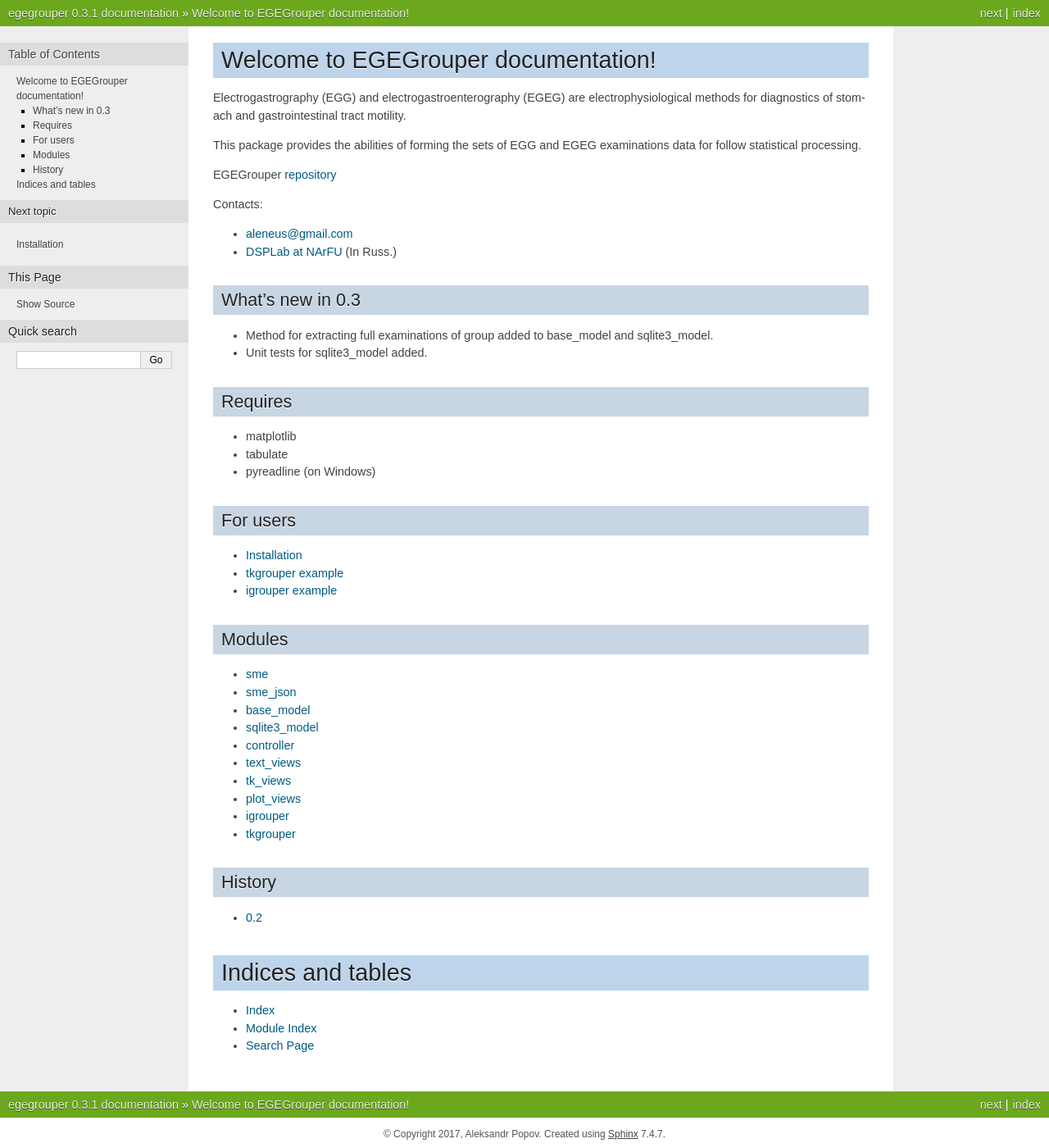
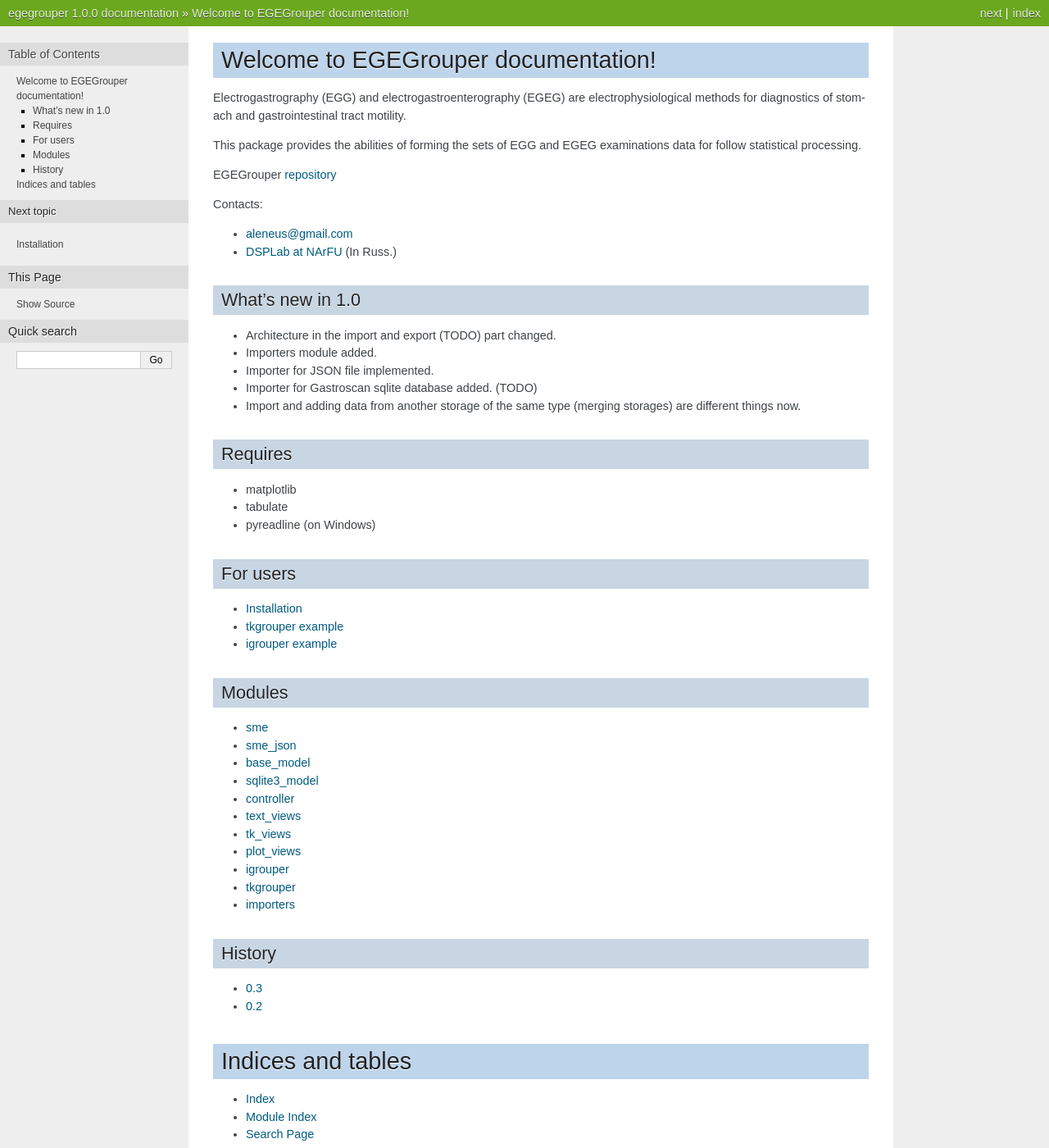
Before and after one commit to aleneus/egegrouper, a Sphinx documentation site: the page built from doc/source/index.rst, in a window 1280 px wide and 1400 px high. Shown: the whole window at 82% size. Built offline with Sphinx 7.4.7, drawn with Linux system fonts in a browser that asks for light colours; some of the changed text lies outside the part shown.

Commit message:
Documentation

```diff
--- a/doc/source/conf.py
+++ b/doc/source/conf.py
@@ -59,9 +59,9 @@ author = 'Aleksandr Popov'
 # built documents.
 #
 # The short X.Y version.
-version = '0.3.1'
+version = '1.0.0'
 # The full version, including alpha/beta/rc tags.
-release = '0.3.1'
+release = '1.0.0'
 
 # The language for content autogenerated by Sphinx. Refer to documentation
 # for a list of supported languages.
--- a/doc/source/controller.rst
+++ b/doc/source/controller.rst
@@ -6,7 +6,7 @@ controller
    .. autoclass:: egegrouper.controller.Controller
 
       .. automethod:: __init__(self, model)
-      .. automethod:: add_exam_from_json_file(self, file_name)
+      .. automethod:: add_exams_to_storage(self, exams)
       .. automethod:: add_gs_db(self, file_name)
       .. automethod:: add_sme_db(self, file_name)
       .. automethod:: close_storage(self)
--- a/doc/source/history.rst
+++ b/doc/source/history.rst
@@ -1,3 +1,9 @@
+0.3
+===
+
+* Method for extracting full examinations of group added to base_model and sqlite3_model.
+* Unit tests for sqlite3_model added.
+
 0.2
 ===
 
--- /dev/null
+++ b/doc/source/importers.rst
@@ -0,0 +1,5 @@
+importers
+=========
+
+.. automodule:: egegrouper.importers
+   :members:
--- a/doc/source/index.rst
+++ b/doc/source/index.rst
@@ -17,11 +17,14 @@ Contacts:
 * aleneus@gmail.com
 * `DSPLab at NArFU <http://dsplab.narfu.ru>`_ (In Russ.)
 
-What's new in 0.3
+What's new in 1.0
 -----------------
 
-* Method for extracting full examinations of group added to base_model and sqlite3_model.
-* Unit tests for sqlite3_model added.
+* Architecture in the import and export (TODO) part changed.
+* Importers module added.
+* Importer for JSON file implemented.
+* Importer for Gastroscan sqlite database added. (TODO)
+* Import and adding data from another storage of the same type (merging storages) are different things now.
 
 Requires
 --------
@@ -55,6 +58,7 @@ Modules
    plot
    igrouper
    tkgrouper
+   importers
 
 History
 -------
--- a/doc/source/model.rst
+++ b/doc/source/model.rst
@@ -6,6 +6,7 @@ base_model
    .. autoclass:: egegrouper.base_model.BaseModel
 
       .. automethod:: __init__(self)
+      .. automethod:: add_data_from_another_storage(self, name)
       .. automethod:: close_storage(self)
       .. automethod:: create_storage(self, name)
       .. automethod:: delete_exam(self, exam_id)
--- a/setup.py
+++ b/setup.py
@@ -23,7 +23,7 @@ def read(fname):
 
 setup(
     name="EGEGrouper",
-    version="0.3.1",
+    version="1.0.0",
     description="Tool for grouping EGEG examinations",
     author="Aleksandr Popov",
     author_email="aleneus@gmail.com",
```
Also changed, not shown: doc/source/sqlite3.rst (+1 -11 lines).
